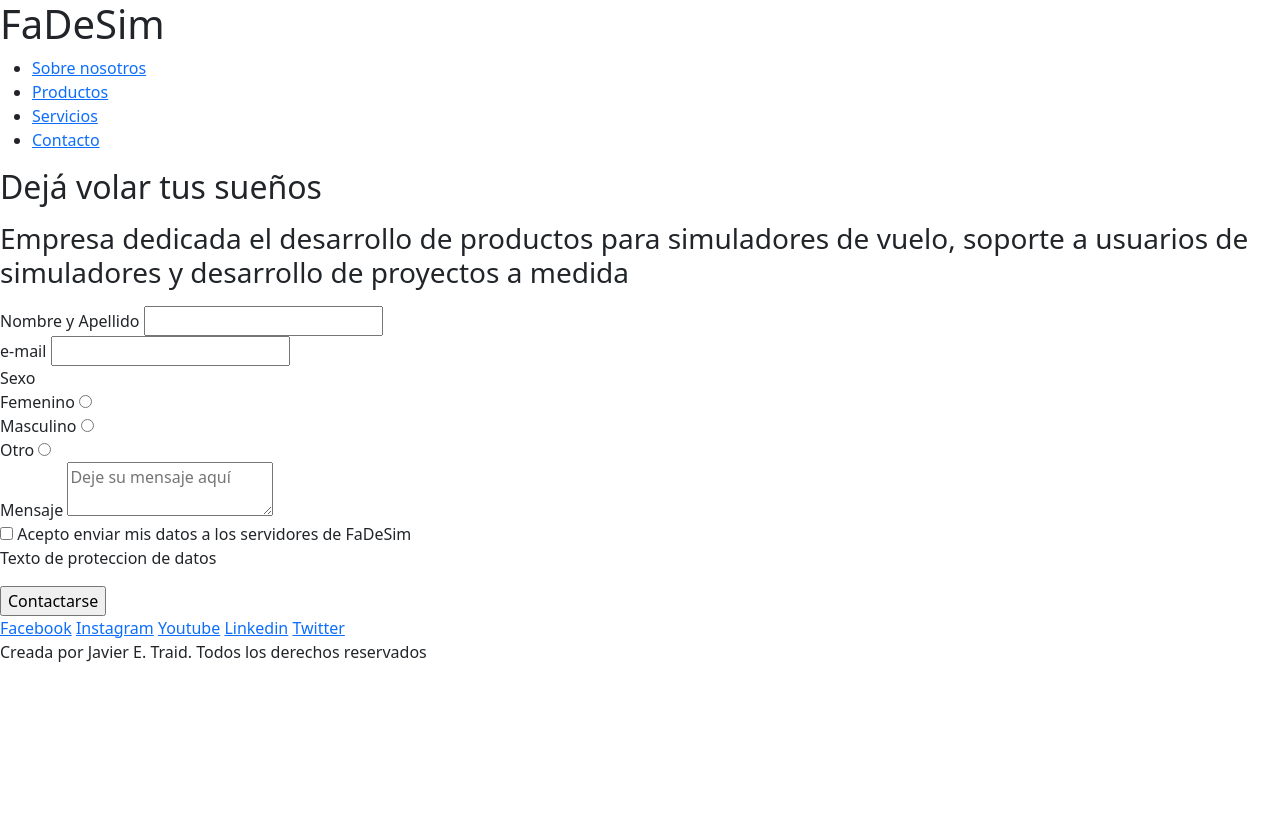
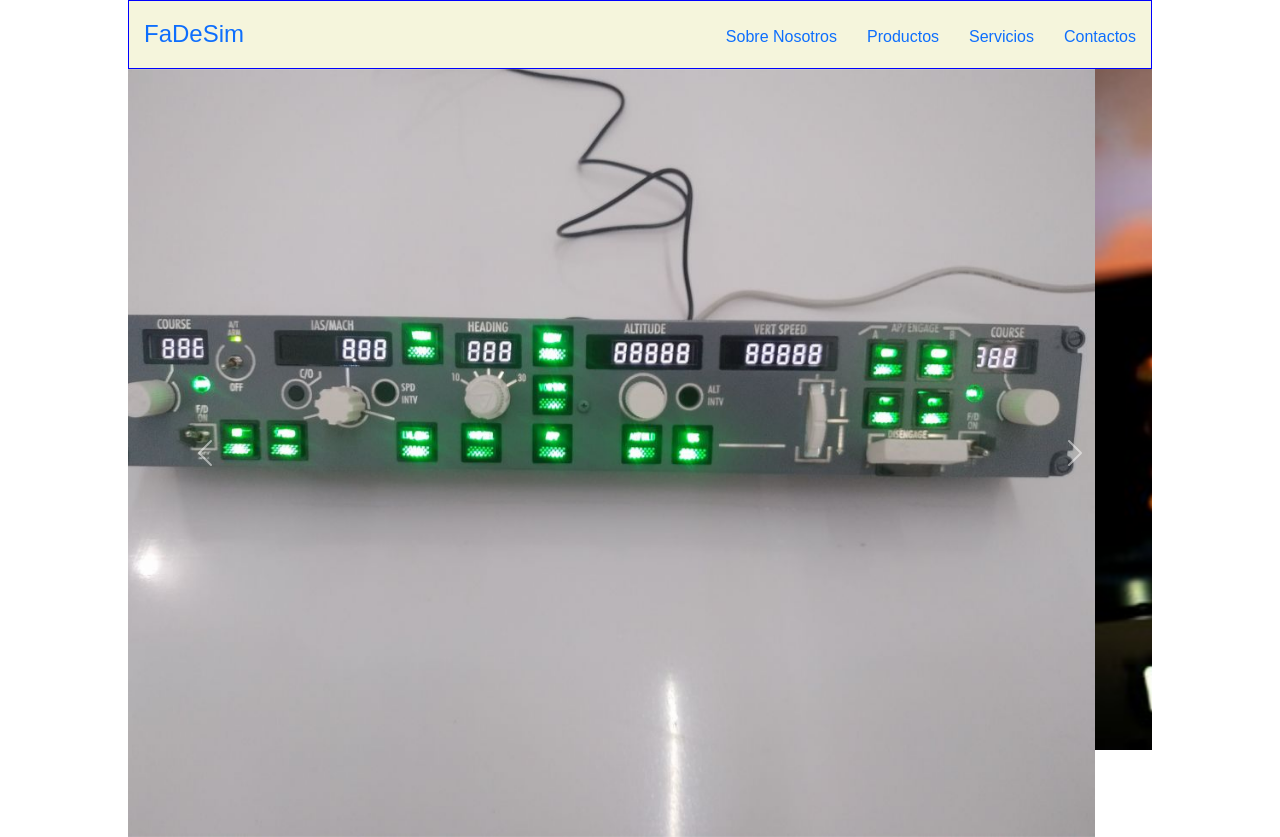
Before and after one commit to jetraid/Proyecto-Final-AAPRO2023, a plain HTML site: page index.html in a window 1280 px wide. Shown: the top 837 px of the page. Before the commit the page ends 800 px from the top, so only its background shows below. Drawn offline with nearby package versions, Linux system fonts and the light colour scheme.

Commit message:
formato header y contenido body
Agregado formato CCS al header y divs para contenido en body

```diff
--- a/css/estilos.css
+++ b/css/estilos.css
@@ -5,3 +5,98 @@ body
 }
 
 ------------------------------*/
+
+* {
+    margin: 0;
+    padding: 0;
+
+    box-sizing: border-box; /*para que los contenedores se escalen para adentro*/
+}
+
+body {
+    font-family: Arial, Helvetica, sans-serif;
+
+    margin:0;
+    line-height: 1.6;
+}
+
+/*Inicio Header*/
+
+ul{
+    margin: 0;
+    padding: 0;
+    list-style: none;
+}
+
+
+a{
+    text-decoration: none;
+
+}
+
+.logo{
+    margin: 0;
+    font-size: 1.5em;
+
+}
+
+.navppal{
+    margin-top: 5px;
+
+}
+
+.logo a,
+.navppal a {
+    padding: 10px 15px;
+    text-align: center;
+    display: block;
+}
+
+.header{
+    padding-top: .5em;
+    padding-bottom: .5em;
+    border: 1px solid blue;
+    background-color: beige;
+
+}
+
+.carousel {
+    display: flex;
+    width: 80%;
+    margin: 0 auto;
+}
+
+/* fin header*/
+
+/* Inicio body con GRID */
+
+
+/* fin body con grid*/
+
+
+
+/* media query celular*/
+
+@media (min-width: 769px) {
+
+.header,
+.navppal{
+    display: flex;
+}
+.header{
+    flex-direction: column;
+    align-items: center;
+    width: 80%;
+    margin: 0 auto;
+
+
+/*media query monitor*/
+
+}
+@media (min-width: 1025px) {
+	.header {
+		flex-direction: row;
+		justify-content: space-between;
+	}
+}
+}
--- a/index.html
+++ b/index.html
@@ -12,48 +12,92 @@
 <body>
     <div class="contenedor-body"> <!-- Contenedor BODY-->
 
-        	<header>
+        <header class="header">
 
-                    <div class="contenedor-header"> <!-- Contenedor HEADER-->
-                        <h1>FaDeSim</h1> <!--Cambiar por imagen------------------------------------------------------->
-
-
-
-                        <nav>
-
-                                <div class="contenedor-nav"><!-- Contenedor NAV Esto va con FLEX-->
-
-                                    <UL>
-                                        <li><a href="#">Sobre nosotros</a></li>
-                                        <li><a href="#">Productos</a></li><!--Agregar Submenu de productos sim y otros---------------------->
-                                        <li><a href="#">Servicios</a></li>
-                                        <li><a href="#">Contacto</a></li>
-
-                                    </UL>
-
-                                    <h2>
-                                        <p>Dejá volar tus sueños</p>
-                                    </h2>
-                                    <h3>
-                                        <p>Empresa dedicada el desarrollo de productos para simuladores de vuelo, soporte a usuarios de simuladores y desarrollo de proyectos a medida</p>
-                                    </h3>
+            <h1 class="logo"><a href="#">FaDeSim</a></h1>
+          <ul class="navppal">
+              <li><a href="#">Sobre Nosotros</a></li>
+              <li><a href="#">Productos</a></li>
+              <li><a href="#">Servicios</a></li>
+              <li><a href="#">Contactos</a></li>
+          </ul>
 
 
 
 
-
-                                </div><!-- Fin Contenedor NAV-->
-                        </nav>
-
-                            <!-- Agregar imagenes carrousel bootstrap------------------------------------------------------------------------>
-
-                    </div> <!--Fin Contenedor HEADER-->
-
-
-            </header>
-
+        </header> <div id="carouselExampleControls" class="carousel slide" data-bs-ride="carousel">
+            <div class="carousel-inner">
+              <div class="carousel-item active">
+                <img src="./img/mcp1.jpg" class="d-block w-100" alt="...">
+              </div>
+              <div class="carousel-item">
+                <img src="./img/mcp2.jpg" class="d-block w-100" alt="...">
+              </div>
+              <div class="carousel-item">
+                <img src="./img/mcp3.jpg" class="d-block w-100" alt="...">
+              </div>
+            </div>
+            <button class="carousel-control-prev" type="button" data-bs-target="#carouselExampleControls" data-bs-slide="prev">
+              <span class="carousel-control-prev-icon" aria-hidden="true"></span>
+              <span class="visually-hidden">Anterior</span>
+            </button>
+            <button class="carousel-control-next" type="button" data-bs-target="#carouselExampleControls" data-bs-slide="next">
+              <span class="carousel-control-next-icon" aria-hidden="true"></span>
+              <span class="visually-hidden">Siguiente</span>
+            </button>
+          </div>
 
             <div class="contenedor-main"><!-- Contenedor MAIN cartas de productos hecha con GRID-->
+
+                <div class="uno">
+                    <img src="./img/mcp1.jpg" alt="" srcset="">
+                    <h5>MCP</h5>
+                    <p>MCP 737</p>
+                    <a href="#">Detalles</a>
+                </div>
+
+                <div class="dos">
+                    <img src="./img/mcp1.jpg" alt="" srcset="">
+                    <h5>MCP</h5>
+                    <p>MCP 737</p>
+                    <a href="#">Detalles</a>
+                </div>
+                <div class="tres">
+                    <img src="./img/mcp1.jpg" alt="" srcset="">
+                    <h5>MCP</h5>
+                    <p>MCP 737</p>
+                    <a href="#">Detalles</a>
+                </div>
+                <div class="cuatro">
+                    <img src="./img/mcp1.jpg" alt="" srcset="">
+                    <h5>MCP</h5>
+                    <p>MCP 737</p>
+                    <a href="#">Detalles</a>
+                </div>
+                <div class="cinco">
+                    <img src="./img/mcp1.jpg" alt="" srcset="">
+                    <h5>MCP</h5>
+                    <p>MCP 737</p>
+                    <a href="#">Detalles</a>
+                </div>
+                <div class="seis">
+                    <img src="./img/mcp1.jpg" alt="" srcset="">
+                    <h5>MCP</h5>
+                    <p>MCP 737</p>
+                    <a href="#">Detalles</a>
+                </div>
+                <div class="siete">
+                    <img src="./img/mcp1.jpg" alt="" srcset="">
+                    <h5>MCP</h5>
+                    <p>MCP 737</p>
+                    <a href="#">Detalles</a>
+                </div>
+                <div class="ocho">
+                    <img src="./img/mcp1.jpg" alt="" srcset="">
+                    <h5>MCP</h5>
+                    <p>MCP 737</p>
+                    <a href="#">Detalles</a>
+                </div>
 
 
 
```
Also changed, not shown: img/mcp1.jpg (added), img/mcp2.jpg (added), img/mcp3.jpg (added).
